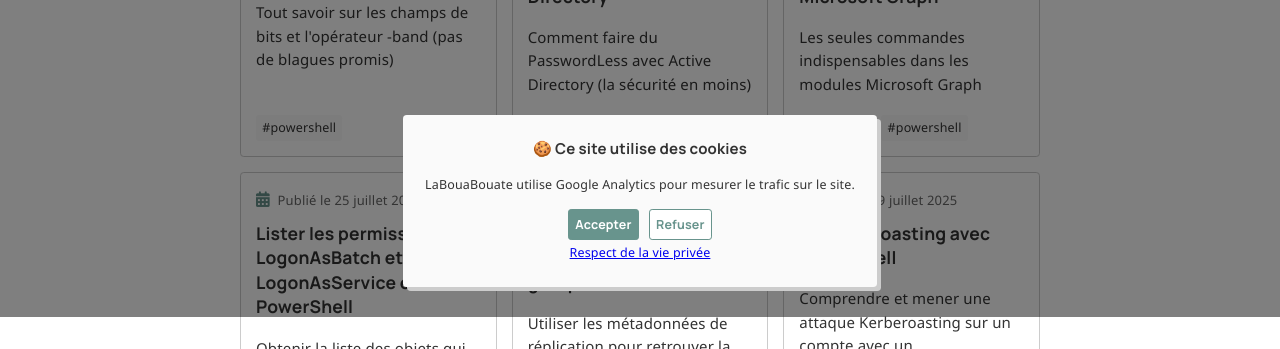
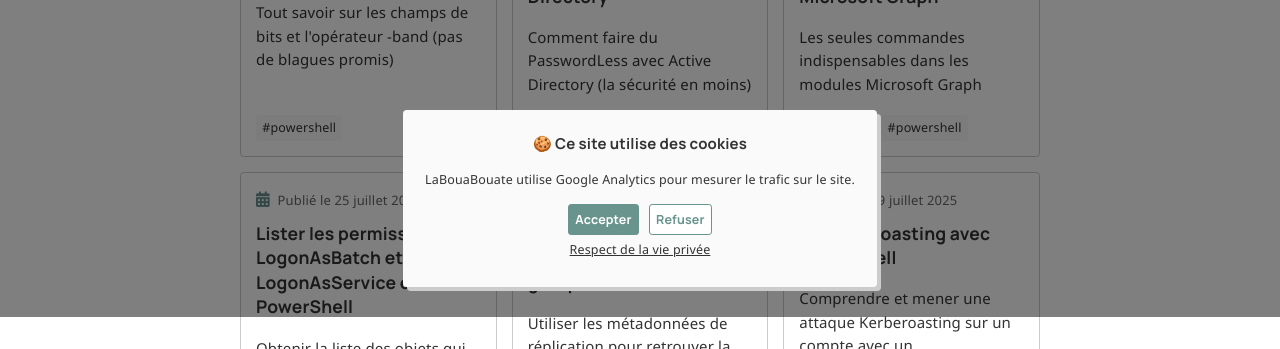
Before and after one commit to leobouard/leobouard.github.io, a Jekyll site: the page built from _pages/blog.html, in a window 1280 px wide. Shown: the part 583-932 px from the top of the page. Built offline with Jekyll 4.4.1, drawn with Linux system fonts in a browser that asks for light colours; nearby versions of some CDN libraries; some web fonts are replaced.

Commit message:
Update cookie-consent.html

```diff
--- a/_includes/cookie-consent.html
+++ b/_includes/cookie-consent.html
@@ -7,7 +7,7 @@
       <a id="cookie-notice-accept" class="no-decoration button-primary hover-bottom smaller" style="background: var(--primary); color: var(--background);">Accepter</a>
       <a id="cookie-notice-deny" class="no-decoration button-primary hover-bottom smaller">Refuser</a>
     </div>
-    <a href="/privacy" class="smaller">Respect de la vie privée</a>
+    <a href="/privacy" class="smaller" style="color: var(--text); display: block; margin-top: 0,5em;">Respect de la vie privée</a>
   </div>
 </div>
 
```
